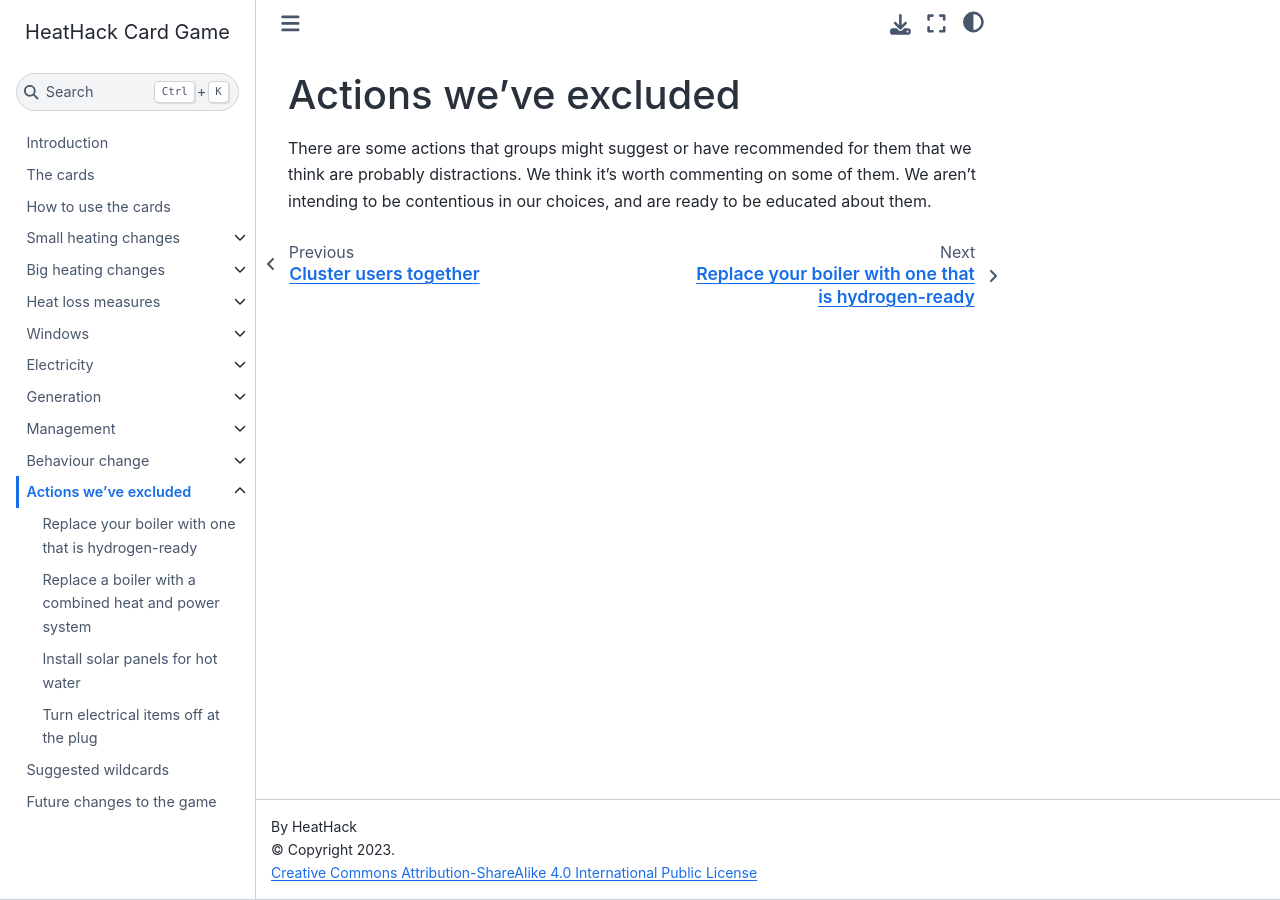
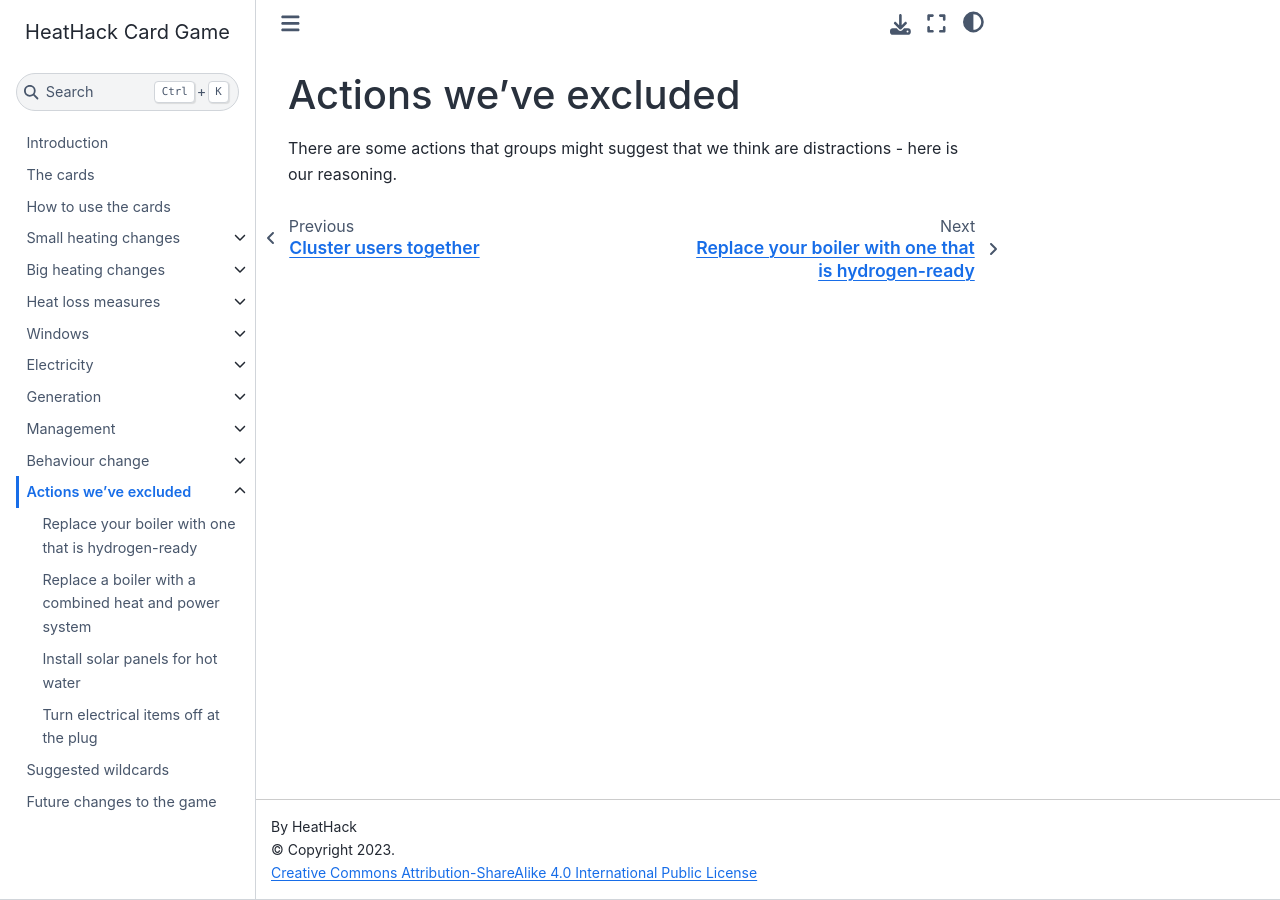
Before and after one commit to JeanCarletta/HeatHack-Card-Game, a Jupyter Book: the page built from actions-weve-excluded.md, in a window 1280 px wide. Built offline with Jupyter Book 1.0.4 settings and Sphinx 7.4.7 and the Sphinx Book theme 1.1.4, drawn with Linux system fonts in a browser that asks for light colours.

Commit message:
minor change mostly to test a bug

```diff
--- a/actions-weve-excluded.md
+++ b/actions-weve-excluded.md
@@ -1,3 +1,3 @@
 # Actions we've excluded
 
-There are some actions that groups might suggest or have recommended for them that we think are probably distractions.  We think it's worth commenting on some of them.  We aren't intending to be contentious in our choices, and are ready to be educated about them.
+There are some actions that groups might suggest that we think are distractions - here is our reasoning.
```
